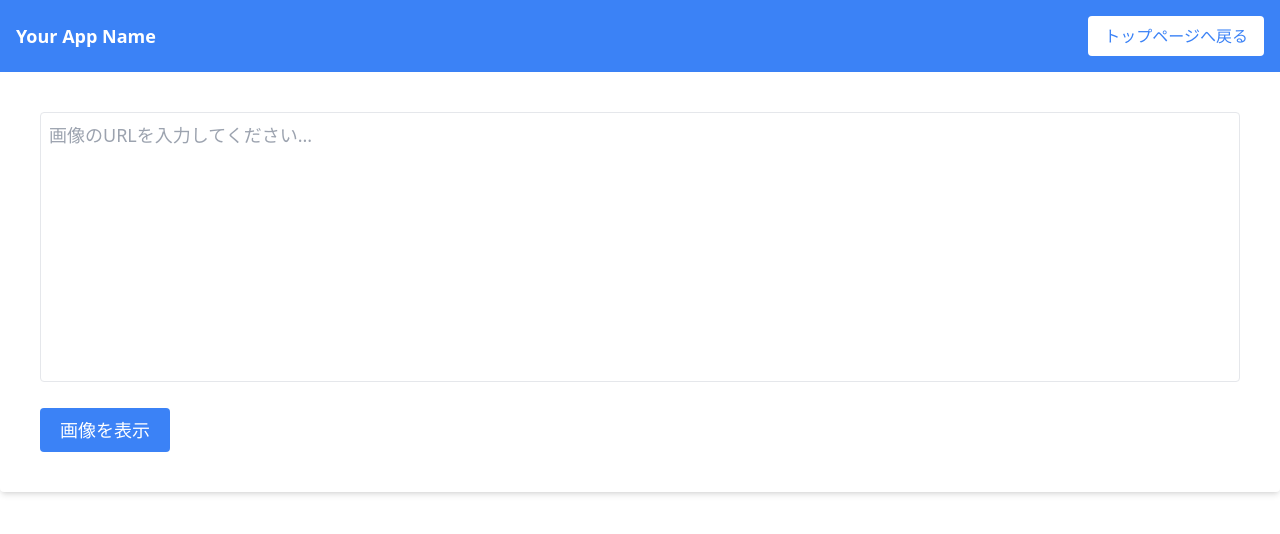
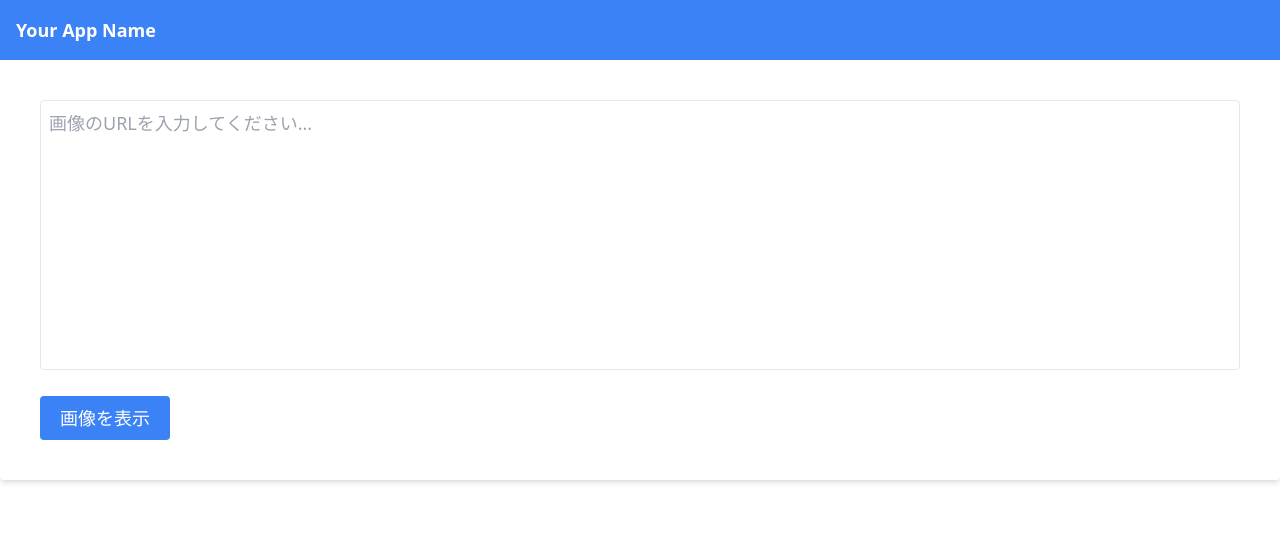
Before and after one commit to tkancf/proxy-maker, a SvelteKit app: page / in a window 1280 px wide. Shown: the top 534 px of the page. Built offline with nearby package versions, Linux system fonts and the light colour scheme.

Commit message:
Change return to the top page by clicking the title

```diff
--- a/src/routes/+layout.svelte
+++ b/src/routes/+layout.svelte
@@ -8,16 +8,15 @@
 	}
 </script>
 
-<!-- ナビゲーションバー -->
 <div class="bg-blue-500 p-4 text-white flex justify-between items-center">
-	<div class="text-lg font-semibold">Your App Name</div>
 	<button
+		class="text-lg font-semibold bg-transparent border-none p-0 m-0 cursor-pointer focus:outline-none"
 		on:click={backToTop}
-		class="bg-white text-blue-500 px-4 py-2 rounded hover:bg-blue-200 transition-colors"
 	>
-		トップページへ戻る
+		Your App Name
 	</button>
 </div>
+
 <slot />
 
 <style>
```
